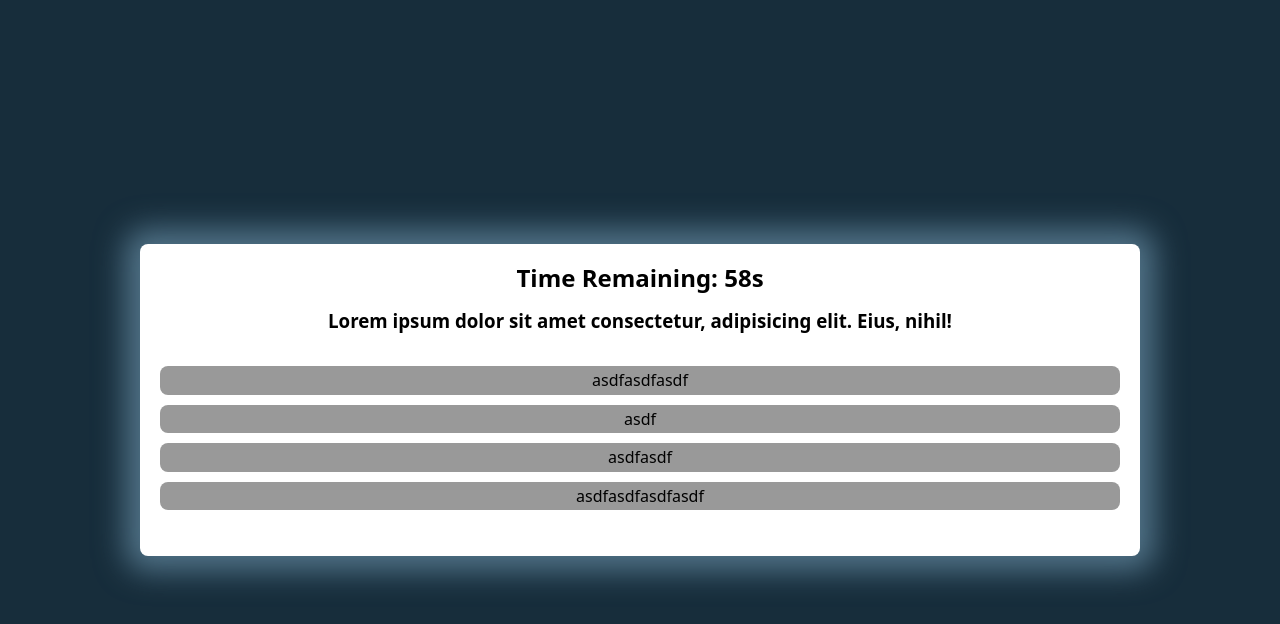
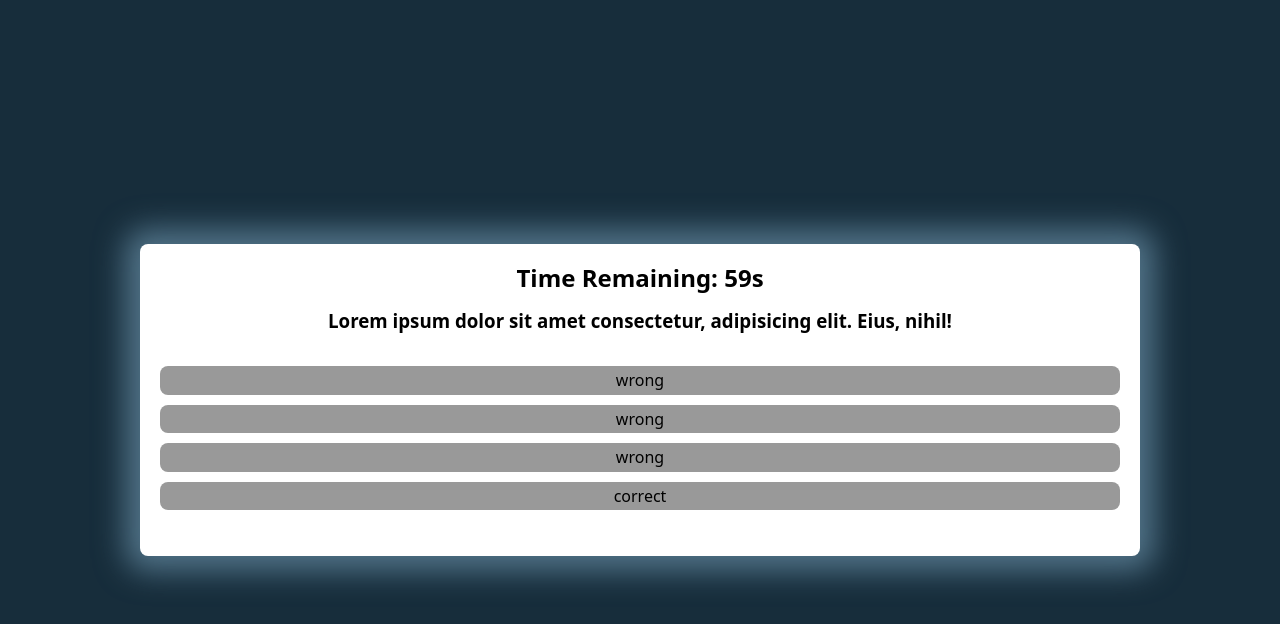
Before and after one commit to Evan8383/responsive-coding-quiz, a plain HTML site: page index.html in a window 1280 px wide. Both pictures are taken after a click on the button "Start". Drawn offline with Linux system fonts and the light colour scheme.

Commit message:
reorganized functions to be more reusable. Created showQuestion function. Selecting a correct answer successfully displays the correct question. End game function is limited but is called correctly if no other questions are available or if time runs out.

```diff
--- a/assets/main.js
+++ b/assets/main.js
@@ -1,21 +1,36 @@
 const startButton = document.querySelector('#startButton');
 const timeRemaining = document.querySelector('#timeRemaining')
+const answerOptions = document.querySelectorAll('.option')
+let secondsLeft = 60
+let questionIndex = 0
 // timer seconds and textContent
-let secondsLeft = 60
-timeRemaining.textContent = secondsLeft
 
-const answersBank = [
+const answerBank = [
   {
-    option1: 'asdf',
-    option2: 'asdfasdf',
-    option3: 'asdfasdfasdf',
-    option4: 'asdfasdfasdfasdf',
+    option1: 'correct',
+    option2: 'wrong',
+    option3: 'wrong',
+    option4: 'wrong',
   },
   {
-
+    option1: 'correct',
+    option2: 'asdf',
+    option3: 'wrong',
+    option4: 'wrong',
   }
 ]
 
+function startTimer() {
+  timeRemaining.textContent = secondsLeft
+  const quizTimer = setInterval(() => {
+    timeRemaining.textContent = secondsLeft
+    secondsLeft--
+    if (!secondsLeft) {
+      clearInterval(quizTimer);
+      endGame()
+    }
+  }, 1000)
+}
 
 startButton.addEventListener('click', () => {
   const welcomeContainer = document.querySelector('#welcomeContainer')
@@ -25,28 +40,16 @@ startButton.addEventListener('click', () => {
   questionContainer.classList.add('active')
   // run function line 22
   startTimer()
-  runQuiz(answersBank[0])
+  showQuestion()
 })
 
 
 // Countdown timer for the game. Runs endGame() function when time gets to 0
-function startTimer() {
-  const quizTimer = setInterval(() => {
-    secondsLeft--
-    timeRemaining.textContent = secondsLeft
 
-    if (!secondsLeft) {
-      clearInterval(quizTimer);
-      endGame()
-    }
-
-  }, 1000)
-}
-
-function runQuiz(answersBank) {
-  const answerOptions = document.querySelectorAll('.option')
-
-  const { option1, option2, option3, option4 } = answersBank
+function showQuestion() {
+  const currentQuestion = answerBank[questionIndex]
+  if (currentQuestion) {
+    const { option1, option2, option3, option4 } = currentQuestion
     const options = [option1, option2, option3, option4]
 
     // Shuffle the options array to randomize the order
@@ -57,12 +60,26 @@ function runQuiz(answersBank) {
     // Assign shuffled options to answer options
     answerOptions.forEach((option, index) => {
       option.textContent = options[index];
+
+      option.addEventListener('click', (event) => {
+        if (event.target.textContent == option1) {
+          // let selection = event.target
+          // selection.classList.add('correct')
+          console.log('correct')
+        } else {
+          console.log('wrong')
+        }
+        setTimeout(() => {
+          questionIndex++
+          showQuestion()
+        },1000);
       });
-
+    });
+  } else {
+    endGame()
   }
-function endGame() {
-  return console.log('game over')
 }
 
-// right answer run nextQuestion() and plus one to score
-// wrong answer run nextQuestion() and subtract from timer
+function endGame() {
+  console.log('Game Over');
+}
--- a/assets/styles.css
+++ b/assets/styles.css
@@ -4,7 +4,6 @@
   --card-padding: 20px;
   --card-background-color: #FFFFFF
 }
-
 body {
   background-color: #172D3B;
   font-family: system-ui, -apple-system, BlinkMacSystemFont, 'Segoe UI', Roboto, Oxygen, Ubuntu, Cantarell, 'Open Sans', 'Helvetica Neue', sans-serif;
@@ -83,7 +82,7 @@ body {
   transition: all 500ms ease;
 }
 
-.welcome-card button:hover::a ter {
+.welcome-card button:hover::after {
   display: inline-block;
   opacity: 100%;
   left: 25px;
@@ -139,3 +138,7 @@ body {
 .question-card li:hover{
   scale: 1.05
 }
+.question-card li.correct {
+  background-color: green;
+  scale: 1.1;
+}
```
Also changed, not shown: index.html (+1 -0 lines). Lines whose indentation alone changed are shown as unchanged.
